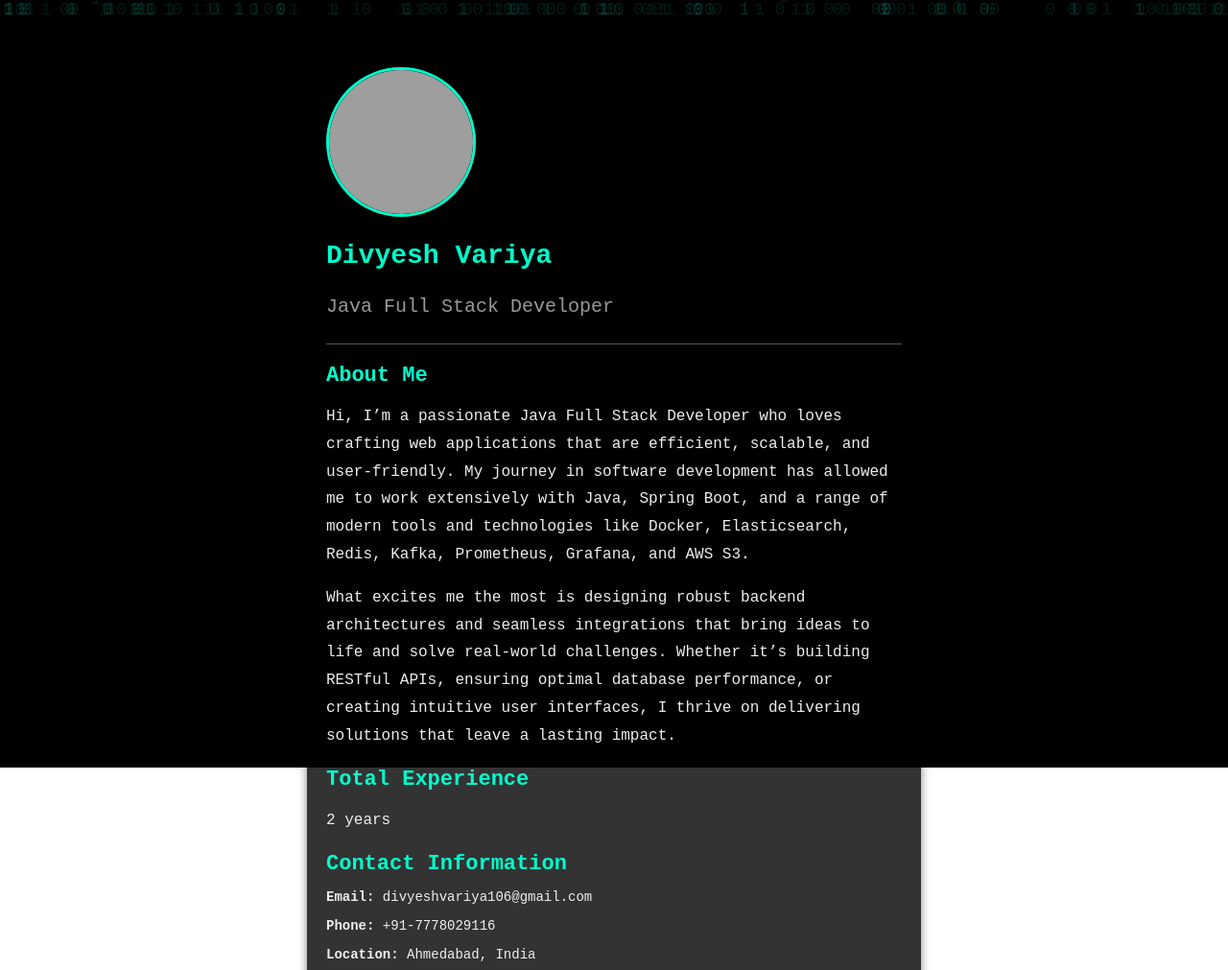
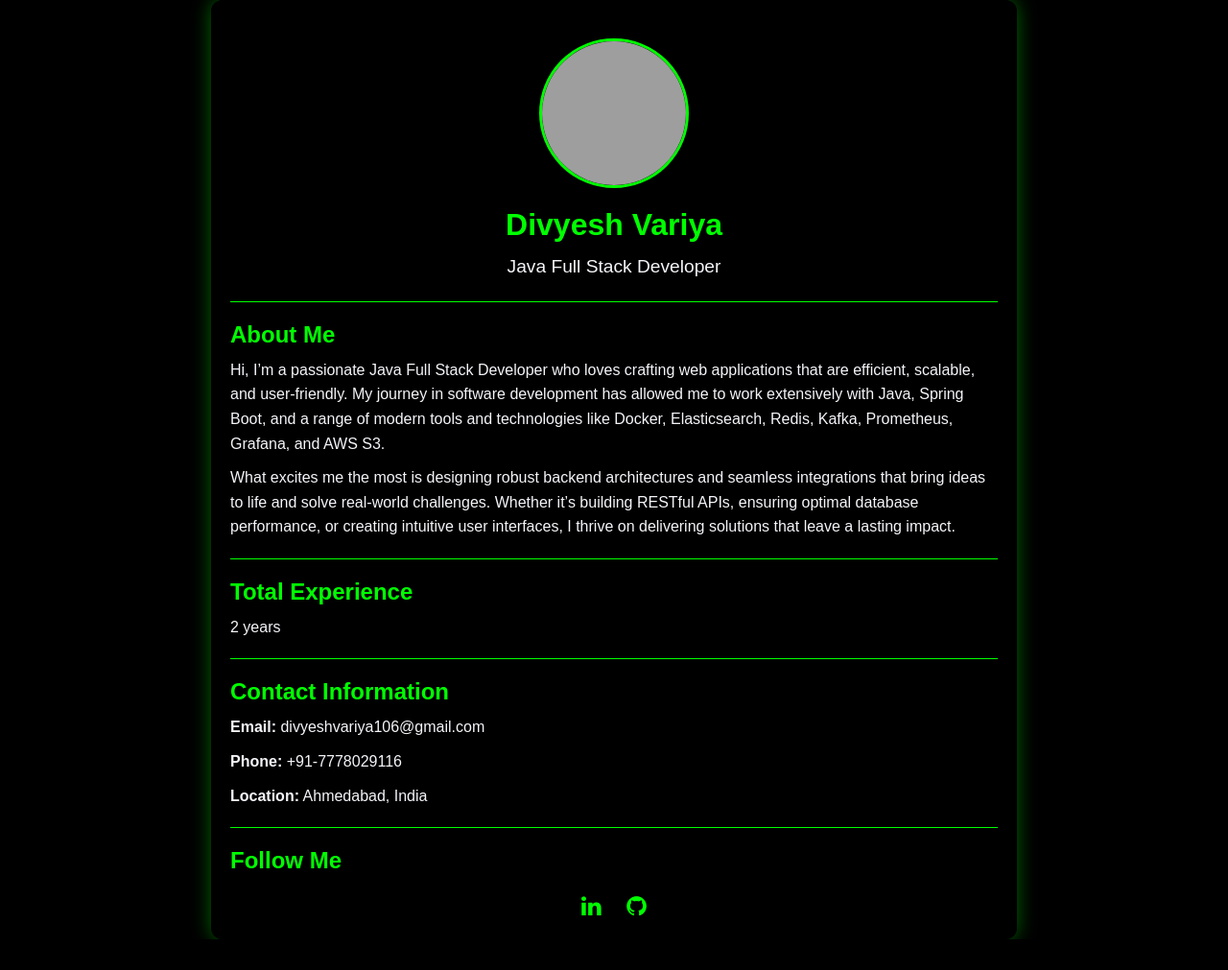
Before and after one commit to DivyeshVariya/DivyeshVariya.github.io, a plain HTML site: page index.html in a window 1280 px wide. Shown: the top 1011 px of the page at 96% size. After the commit the page ends 979 px from the top, so only its background shows below. Drawn offline with Linux system fonts and the light colour scheme; grey boxes are pictures that could not be loaded.

Commit message:
Update index.html

```diff
--- a/index.html
+++ b/index.html
@@ -7,147 +7,149 @@
     <title>Portfolio</title>
     <style>
         body {
-            font-family: 'Courier New', Courier, monospace;
             margin: 0;
-            padding: 0;
-            color: #fff;
+            font-family: Arial, sans-serif;
+            color: #f4f4f9;
+            background: black;
             overflow: hidden;
         }
 
-        .container {
-            max-width: 600px;
-            margin: 50px auto;
-            padding: 20px;
-            background: rgba(0, 0, 0, 0.8);
-            border-radius: 10px;
-            box-shadow: 0 4px 10px rgba(0, 0, 0, 0.5);
-            z-index: 2;
-            position: relative;
-        }
-
-        .profile-pic {
-            border-radius: 50%;
-            width: 150px;
-            height: 150px;
-            margin-bottom: 20px;
-            border: 3px solid #00ffcc;
-        }
-
-        h1 {
-            font-size: 28px;
-            margin: 0;
-            color: #00ffcc;
-        }
-
-        p.subtitle {
-            font-size: 20px;
-            color: #999;
-        }
-
-        hr {
-            margin: 20px 0;
-            border: none;
-            border-top: 1px solid #555;
-        }
-
-        h2 {
-            font-size: 22px;
-            margin-bottom: 10px;
-            color: #00ffcc;
-        }
-
-        p {
-            line-height: 1.8;
-            font-size: 16px;
-            color: #eee;
-        }
-
-        .contact-info p {
-            margin: 5px 0;
-            font-size: 14px;
-        }
-
-        .social-links a {
-            margin: 0 10px;
-            text-decoration: none;
-            color: #00ffcc;
-            font-size: 24px;
-        }
-
         .background {
-            position: absolute;
+            position: fixed;
             top: 0;
             left: 0;
             width: 100%;
             height: 100%;
-            background: #000;
-            z-index: 1;
+            background: black;
+            z-index: -1;
+            animation: binaryAnimation 20s linear infinite;
+        }
+
+        @keyframes binaryAnimation {
+            0% { background-position: 0 0; }
+            100% { background-position: 0 200%; }
+        }
+
+        .container {
+            max-width: 800px;
+            margin: 0 auto;
+            padding: 20px;
+            background: rgba(0, 0, 0, 0.8);
+            border-radius: 12px;
+            box-shadow: 0 0 20px rgba(0, 255, 0, 0.4);
             overflow: hidden;
         }
 
-        .background span {
-            position: absolute;
-            color: rgba(0, 255, 204, 0.1);
-            font-size: 18px;
-            animation: float 10s linear infinite;
+        .profile-pic {
+            display: block;
+            margin: 20px auto;
+            border-radius: 50%;
+            width: 150px;
+            height: 150px;
+            border: 3px solid #0f0;
         }
 
-        @keyframes float {
-            0% {
-                transform: translateY(0) translateX(0);
-                opacity: 1;
+        h1 {
+            font-size: 2em;
+            margin: 10px 0;
+            color: #0f0;
+            text-align: center;
         }
-            100% {
-                transform: translateY(-1500px) translateX(-300px);
-                opacity: 0;
+
+        p.subtitle {
+            font-size: 1.2em;
+            color: #f4f4f9;
+            text-align: center;
+            margin-bottom: 20px;
+        }
+
+        hr {
+            border: none;
+            border-top: 1px solid #0f0;
+            margin: 20px 0;
+        }
+
+        h2 {
+            font-size: 1.5em;
+            color: #0f0;
+            margin-bottom: 10px;
+        }
+
+        p {
+            line-height: 1.6;
+            margin: 10px 0;
+        }
+
+        .contact, .social {
+            text-align: center;
+            margin-top: 20px;
+        }
+
+        .social a {
+            margin: 0 10px;
+            text-decoration: none;
+            font-size: 24px;
+            color: #0f0;
+        }
+
+        .social a:hover {
+            color: #fff;
+        }
+
+        @media (max-width: 768px) {
+            .container {
+                margin: 20px;
+                padding: 15px;
+            }
+
+            h1 {
+                font-size: 1.8em;
+            }
+
+            p.subtitle {
+                font-size: 1em;
+            }
+
+            h2 {
+                font-size: 1.2em;
+            }
+
+            p {
+                font-size: 0.9em;
             }
         }
     </style>
 </head>
 <body>
-    <div class="background">
-        <!-- Animated binary code -->
-        <script>
-            const background = document.querySelector('.background');
-            for (let i = 0; i < 300; i++) {
-                const span = document.createElement('span');
-                span.textContent = Math.random() > 0.5 ? '0' : '1';
-                span.style.left = `${Math.random() * 100}%`;
-                span.style.animationDuration = `${Math.random() * 3 + 7}s`;
-                span.style.animationDelay = `${Math.random() * 10}s`;
-                background.appendChild(span);
-            }
-        </script>
-    </div>
+    <div class="background"></div>
     <div class="container">
-        <div class="text-center">
         <img src="https://icon-library.com/images/boy-icon-png/boy-icon-png-10.jpg" alt="Profile Picture" class="profile-pic">
         <h1>Divyesh Variya</h1>
         <p class="subtitle">Java Full Stack Developer</p>
-        </div>
         <hr>
-        <div>
         <h2>About Me</h2>
-            <p>Hi, I’m a passionate Java Full Stack Developer who loves crafting web applications that are efficient, scalable, and user-friendly. My journey in software development has allowed me to work extensively with Java, Spring Boot, and a range of modern tools and technologies like Docker, Elasticsearch, Redis, Kafka, Prometheus, Grafana, and AWS S3.</p>
-            <p>What excites me the most is designing robust backend architectures and seamless integrations that bring ideas to life and solve real-world challenges. Whether it’s building RESTful APIs, ensuring optimal database performance, or creating intuitive user interfaces, I thrive on delivering solutions that leave a lasting impact.</p>
-        </div>
-        <div>
+        <p>
+            Hi, I’m a passionate Java Full Stack Developer who loves crafting web applications that are efficient, scalable, and user-friendly. My journey in software development has allowed me to work extensively with Java, Spring Boot, and a range of modern tools and technologies like Docker, Elasticsearch, Redis, Kafka, Prometheus, Grafana, and AWS S3.
+        </p>
+        <p>
+            What excites me the most is designing robust backend architectures and seamless integrations that bring ideas to life and solve real-world challenges. Whether it’s building RESTful APIs, ensuring optimal database performance, or creating intuitive user interfaces, I thrive on delivering solutions that leave a lasting impact.
+        </p>
+        <hr>
         <h2>Total Experience</h2>
         <p>2 years</p>
-        </div>
-        <div class="contact-info">
+        <hr>
         <h2>Contact Information</h2>
         <p><strong>Email:</strong> divyeshvariya106@gmail.com</p>
         <p><strong>Phone:</strong> +91-7778029116</p>
         <p><strong>Location:</strong> Ahmedabad, India</p>
-        </div>
-        <div class="social-links">
+        <hr>
         <h2>Follow Me</h2>
+        <div class="social">
             <a href="https://www.linkedin.com/in/divyesh-variya-7a0b17219?utm_source=share&utm_campaign=share_via&utm_content=profile&utm_medium=ios_app" target="_blank">
-                <i class='fa fa-linkedin'></i>
+                <i class="fa fa-linkedin"></i>
             </a>
             <a href="https://github.com/DivyeshVariya" target="_blank">
-                <i class='fa fa-github'></i>
+                <i class="fa fa-github"></i>
             </a>
         </div>
     </div>
```
Lines whose indentation alone changed are shown as unchanged.
